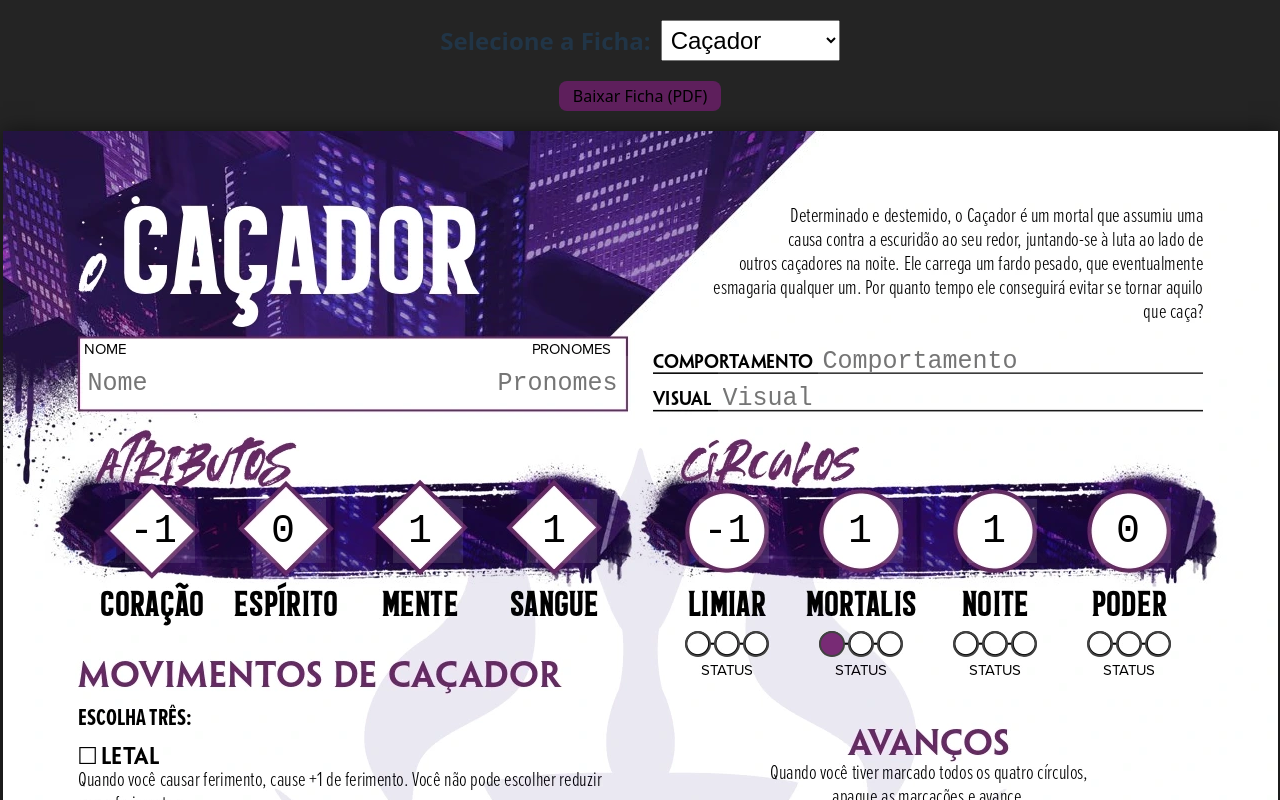
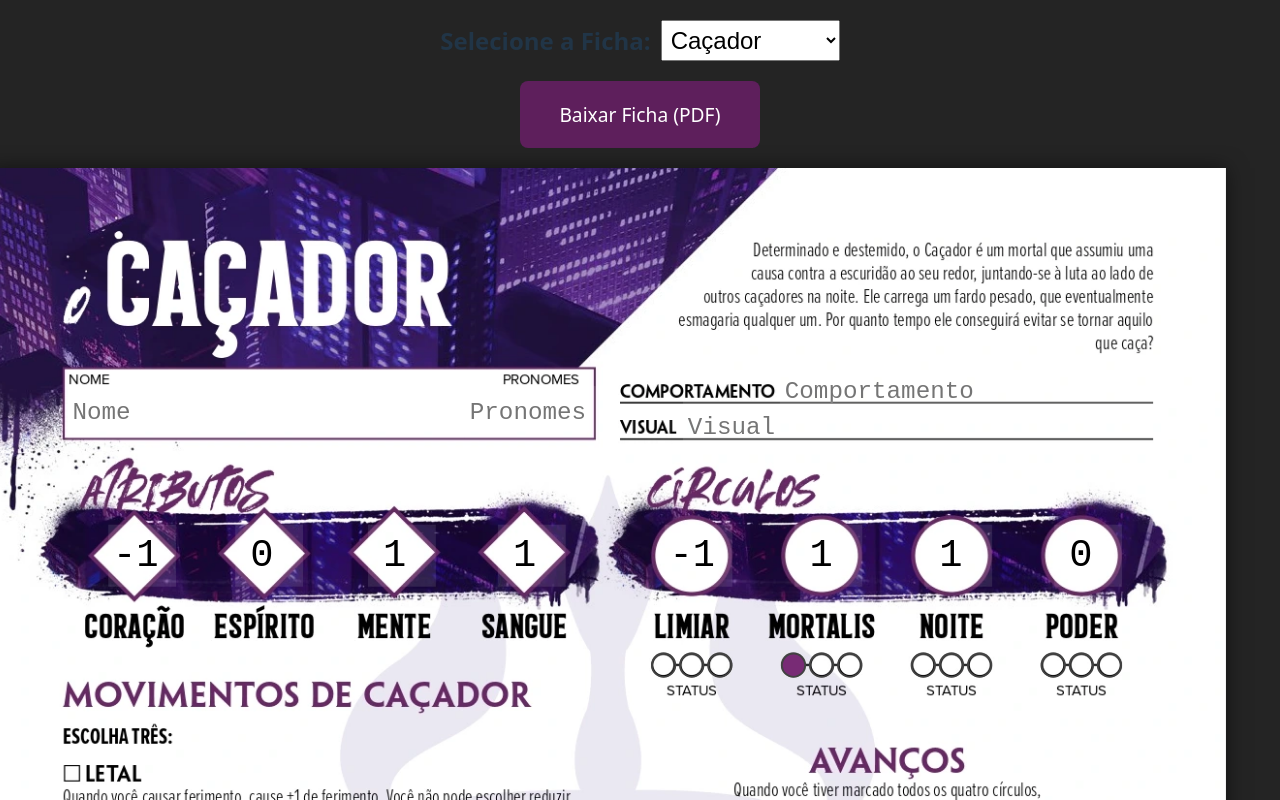
Before and after one commit to LPfontes/ficha-urban, a React (Vite) app: page / in a window 1280 px wide. Shown: the top 800 px of the page. Built offline with nearby package versions, Linux system fonts and the light colour scheme.

Commit message:
feat: enhance layout and responsiveness of character sheets with dynamic scaling and improved button styles

```diff
--- a/src/App.css
+++ b/src/App.css
@@ -76,3 +76,27 @@
 }
 /* Estilos de inputs redondos/específicos podem ser mantidos aqui ou passados inline */
 .check-status { border-radius: 50%; width: 16px; height: 16px; border: solid 2px#424242; }
+
+.sheet-container {
+  /* ... mantenha o existente ... */
+  display: flex;
+  flex-direction: column;
+  align-items: center;
+  gap: 20px;
+  width: 100%;
+
+  /* ADICIONE ISTO: */
+  overflow-x: hidden; /* Evita scroll lateral se o cálculo falhar por poucos pixels */
+}
+
+/* Opcional: Melhorar a visualização dos controles no mobile */
+@media (max-width: 600px) {
+  .controls {
+    flex-direction: column;
+    align-items: stretch;
+  }
+
+  .controls select {
+    width: 100%;
+  }
+}
--- a/src/components/BaseSheet.jsx
+++ b/src/components/BaseSheet.jsx
@@ -23,6 +23,8 @@ export const renderCheckboxes = (startX, startY, count, gapX, gapY, width, heigh
 const DEFAULT_SUGGESTIONS_COMPORTAMENTO = ["calculista", "distante", "amigável", "volátil"];
 const DEFAULT_SUGGESTIONS_VISUAL = ["andrógino", "conformado", "mutável", "não conformista", "Asiático ou sul-asiático", "negro", "hispânico/latino", "indígena", "do Oriente Médio", "branco", "roupas casuais", "roupas escuras", "roupas sujas", "roupas táticas"];
 const DEFAULT_SUGGESTIONS_EQUIPMENT = ["Pistola (2-ferimento, perto, barulhento)", "Revólver (2-ferimento, perto, recarga, barulhento)", "Espingarda (3-ferimento, perto, destrutivo, barulhento)", "Faca (1-ferimento, toque)", "Soco Inglês (1-ferimento, toque)", "Espada (2-ferimento, toque, destrutivo)", "Smartphone", "Carro", "Moto", "Kit Médico"];
+const ORIGINAL_SHEET_WIDTH = 1300;
+const SHEET_HEIGHT = 1200;
 
 const BaseSheet = ({
   bgPage1,
@@ -30,7 +32,7 @@ const BaseSheet = ({
   page1Extras, // Elementos específicos da Página 1 (ex: Checkboxes de movimentos)
   page2Extras,  // Elementos específicos da Página 2 (ex: Sociedade, Presas)
   equipmentsTop = 780,
-  equipmentsLeft = 365,
+  equipmentsLeft = 370,
   equipmentWidth = 545,
   equipmentButtonWidth = 200,
   buttonEquipmentFontSize = 16,
@@ -63,6 +65,25 @@ const BaseSheet = ({
   suggestionsVisual = DEFAULT_SUGGESTIONS_VISUAL,
   suggestionsEquipment = DEFAULT_SUGGESTIONS_EQUIPMENT,
 }) => {
+  const [scale, setScale] = useState(1);
+
+  // NOVO: Efeito para calcular a escala ao redimensionar a janela
+  useEffect(() => {
+    const handleResize = () => {
+      const screenWidth = window.innerWidth;
+      // Se a tela for menor que a ficha, calcula a proporção. Senão, mantém 1.
+      // Subtraímos 20px para dar uma margem de segurança nas bordas
+      const newScale = screenWidth < ORIGINAL_SHEET_WIDTH
+        ? (screenWidth - 20) / ORIGINAL_SHEET_WIDTH
+        : 1;
+      setScale(newScale);
+    };
+
+    handleResize(); // Executa na montagem
+    window.addEventListener('resize', handleResize);
+    return () => window.removeEventListener('resize', handleResize);
+  }, []);
+
   // Estado para equipamentos dinâmicos (Compartilhado por todos)
   const [equipments, setEquipments] = useState(['', '', '', '']);
   const [activeSuggestion, setActiveSuggestion] = useState(null);
@@ -96,17 +117,29 @@ const BaseSheet = ({
     }
 
     try {
-      const dataUrl1 = await toPng(sheetRef1.current, { cacheBust: true, backgroundColor: '#ffffff' });
-      const dataUrl2 = await toPng(sheetRef2.current, { cacheBust: true, backgroundColor: '#ffffff' });
+      // Configuração para forçar a escala 1 durante a "foto", garantindo qualidade do PDF
+      const options = {
+        cacheBust: true,
+        backgroundColor: '#ffffff',
+        pixelRatio: 1, // Aumenta a resolução (3x) para textos nítidos e alta qualidade
+        style: {
+          boxShadow: 'none', // Remove a sombra para um visual de documento limpo
+          margin: '0'        // Garante que não haja margens extras na captura
+        }
+      };
 
+      const dataUrl1 = await toPng(sheetRef1.current, options);
+      const dataUrl2 = await toPng(sheetRef2.current, options);
+
+      // ... (Resto da lógica do PDF igual)
       const pdf = new jsPDF({
         orientation: 'portrait',
         unit: 'px',
-        format: 'a4',
-        compress:false
+        format: 'a3',
+        compress: false
       });
 
-      const width = pdf.internal.pageSize.getWidth() ;
+      const width = pdf.internal.pageSize.getWidth();
       const height = pdf.internal.pageSize.getHeight();
 
       pdf.addImage(dataUrl1, 'PNG', 0, 0, width, height);
@@ -185,7 +218,15 @@ const BaseSheet = ({
     <div className="sheet-container active">
       <button onClick={handleDownloadImage}>Baixar Ficha (PDF)</button>
 
-      {/* --- PÁGINA 1 --- */}
+
+      <div style={{
+        width: ORIGINAL_SHEET_WIDTH, // Mantém a largura interna fixa
+        height: SHEET_HEIGHT, // Altura fixa da imagem
+        transform: `scale(${scale})`,
+        transformOrigin: 'top left',
+        marginBottom: `-${SHEET_HEIGHT * (1 - scale)}px` // Truque para remover espaço branco extra no fundo
+      }}>
+{/* --- PÁGINA 1 --- */}
       <div className="sheet-page" ref={sheetRef1}>
         <img src={bgPage1} alt="Ficha Frente" />
 
@@ -242,12 +283,6 @@ const BaseSheet = ({
         {renderCheckboxes(653, 1287, 2, 0, 38, 23, 23, "check-ferimento")}
         {renderCheckboxes(684, 1250, 3, 0, 37, 23, 23, "check-ferimento")}
 
-        {/* Nota: A armadura pode mudar de posição dependendo da ficha,
-            mas deixaremos aqui o padrão. Se precisar sobrescrever,
-            passe um style customizado ou oculte via CSS.
-            No Hunter ela fica em top=740, no Base estava em 1164.
-            Vou deixar a lógica padrão aqui, mas o HunterSheet pode passar um input proprio no page1Extras se quiser.
-        */}
         <AbsoluteInput top={1164} left={1153} width={40} height={40} type="number" className="field-armadura-padrao" />
 
         {/* Cicatrizes */}
@@ -261,7 +296,7 @@ const BaseSheet = ({
       </div>
 
       {/* --- PÁGINA 2 --- */}
-      <div className="sheet-page" ref={sheetRef2}>
+      <div className="sheet-page" ref={sheetRef2} style={{paddingBottom: '20px'}}>
         <img src={bgPage2} alt="Ficha Verso" />
 
         {/* --- INJEÇÃO DE CONTEÚDO ESPECÍFICO DA PÁGINA 2 (Antes dos equipamentos) --- */}
@@ -282,6 +317,7 @@ const BaseSheet = ({
         </div>
 
         <button
+          className='button-add-equip'
           onClick={addEquipment}
           style={{color: 'white', position: 'absolute', top: equipmentButtonTop, left: equipmentButtonleft, cursor: 'pointer', width: equipmentButtonWidth, fontSize: buttonEquipmentFontSize}}
         >
@@ -298,6 +334,9 @@ const BaseSheet = ({
         {renderCheckboxes(leftCorrupcao2, topCorrupcao2, 2, 0, checkcorrupcaoGap2, 14, 14, "check-mov-corrupcao")}
         {activeSuggestion?.page === 2 && renderDropdown()}
       </div>
+
+      </div>
+
     </div>
   );
 };
--- a/src/components/CaçadorSheet.jsx
+++ b/src/components/CaçadorSheet.jsx
@@ -45,7 +45,7 @@ const SUGGESTIONS_EQUIPMENT = [
     "Espada (3-ferimento, curto, sangrenta)",
     "Um apartamento de merda",
     "Um síbolo da sua sociedade",
-    "Uma camionete",
+    "Uma caminhonete",
     "Um muscle car",
     "Um celular"
 
--- a/src/index.css
+++ b/src/index.css
@@ -40,11 +40,12 @@ h1 {
 button {
   border-radius: 8px;
   border: 1px solid transparent;
-  padding: 0.2em 0.8em;
-  font-size: 1em;
+  padding: 1em 2em;
+  font-size: 1.2em;
   font-weight: 500;
   font-family: inherit;
   background-color: #5e1f5c;
+  color: #ffffff;
   cursor: pointer;
   transition: border-color 0.25s;
 }
@@ -55,7 +56,17 @@ button:focus,
 button:focus-visible {
   outline: 4px auto -webkit-focus-ring-color;
 }
-
+.button-add-equip {
+  border-radius: 8px;
+  border: 1px solid transparent;
+  padding: 0.2em 0.8em;
+  font-size: 1em;
+  font-weight: 500;
+  font-family: inherit;
+  background-color: #5e1f5c;
+  cursor: pointer;
+  transition: border-color 0.25s;
+}
 @media (prefers-color-scheme: light) {
   :root {
     color: #213547;
```
